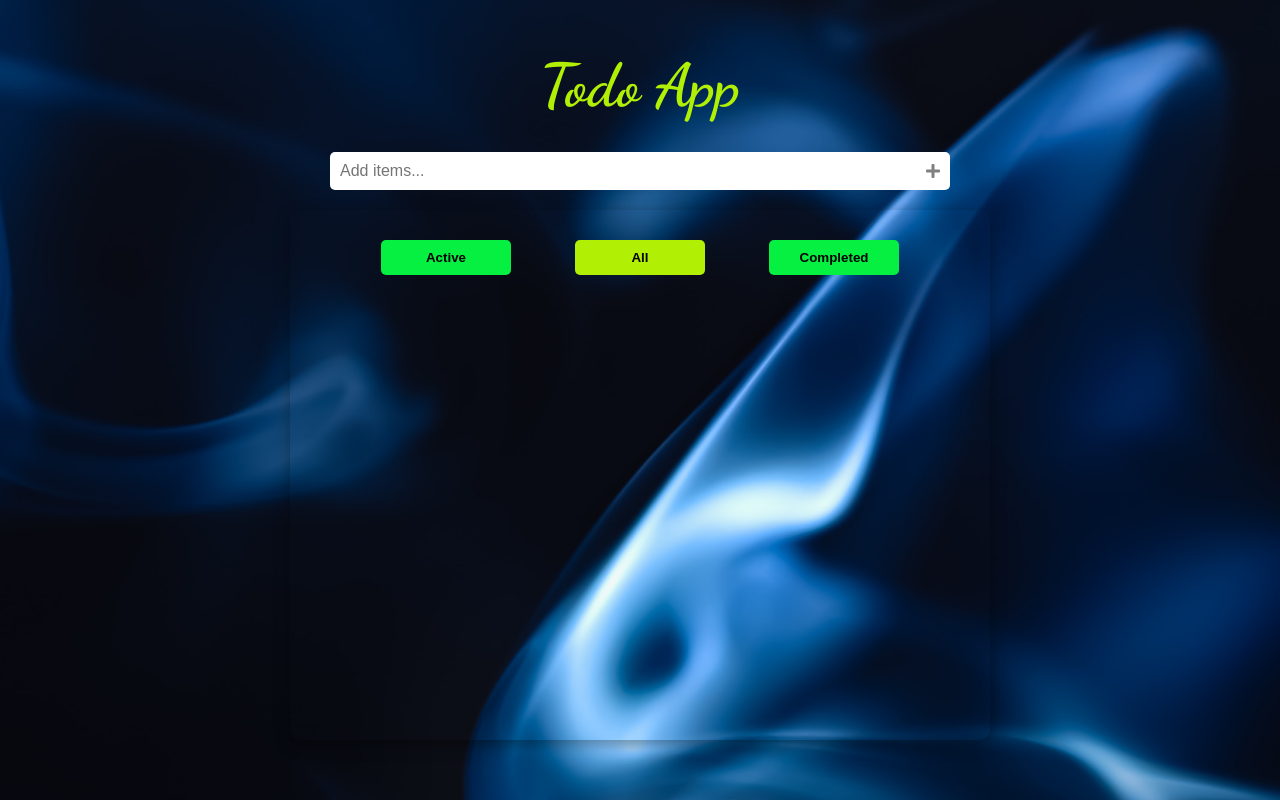
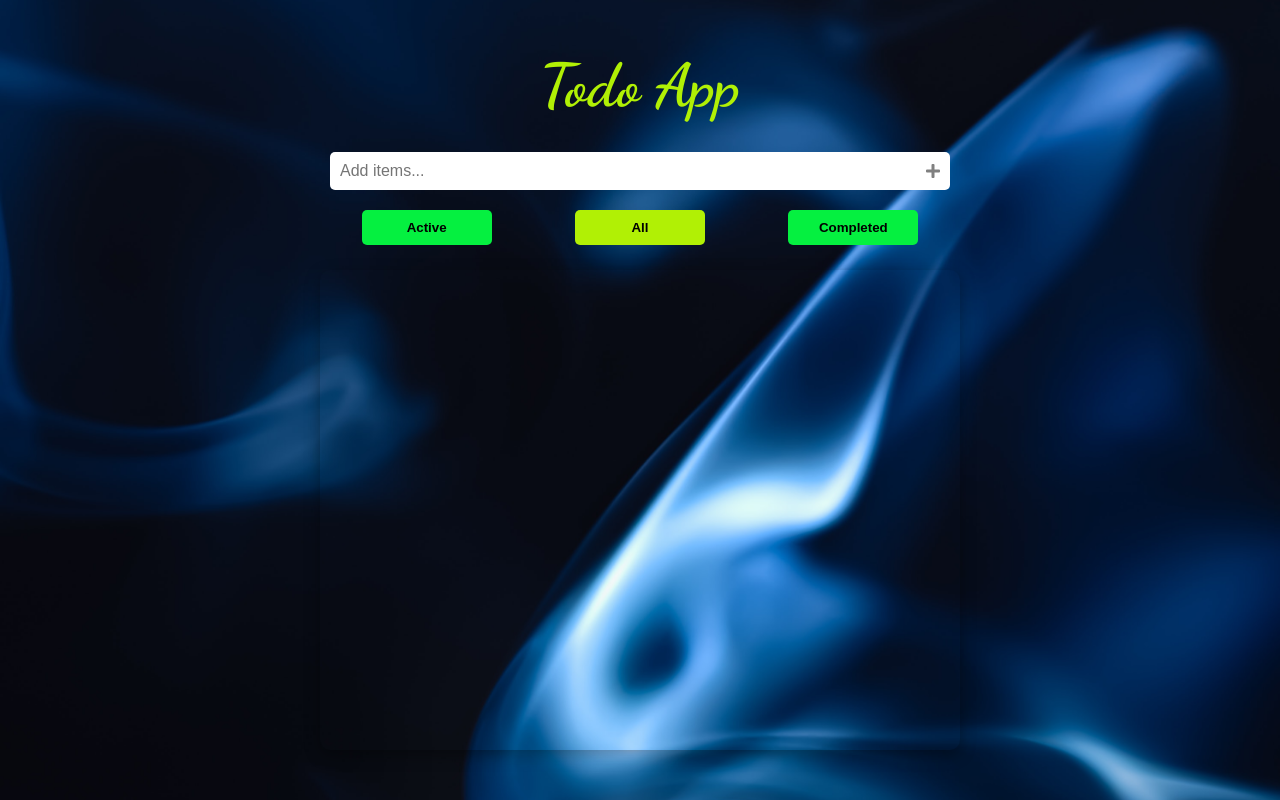
Before and after one commit to RincyPradeep/todo-app, a React (Create React App) app: page / in a window 1280 px wide. Built offline with nearby package versions, Linux system fonts and the light colour scheme; a web font is replaced by a local one.

Commit message:
button position changed

```diff
--- a/src/components/CreateTodo/CreateTodo.css
+++ b/src/components/CreateTodo/CreateTodo.css
@@ -12,7 +12,7 @@
   padding-top:50px;
   padding-bottom:50px;
 }
-.app-content{
+/* .app-content{
     width:700px;
     height:84vh;
     box-shadow: rgba(0, 0, 0, 0.35) 0px 5px 15px;
@@ -26,7 +26,7 @@
   }
   .app-content::-webkit-scrollbar{
     display: none;
-  }
+  } */
 
   .content-wraper h1{
     /* font-family: "Goblin One",cursive; */
--- a/src/components/CreateTodo/CreateTodo.jsx
+++ b/src/components/CreateTodo/CreateTodo.jsx
@@ -113,10 +113,10 @@ const editItem = (index) =>{
                     }
                 </div>
             </div>
-            <div className="app-content" data-aos="fade-right">
+
               <TodoList todoArr={todoArr} checkedItem={checkedItem}
                       deleteItem={deleteItem} editItem={editItem} />
-            </div>
+
     </div>
     )
 }
--- a/src/components/TodoList/TodoList.css
+++ b/src/components/TodoList/TodoList.css
@@ -1,5 +1,5 @@
 .items-container{
-    width:80%;
+    width:50%;
 }
 .items{
     display: flex;
@@ -10,6 +10,7 @@
     border-radius: 5px;
     justify-content: space-between;
     align-items: center;
+    width: 80%;
   }
   .items:hover{
     background: rgb(165, 213, 235);
@@ -30,7 +31,7 @@
 }
 .list-buttons{
   display: flex;
-  justify-content: space-between;
+  justify-content: space-around;
   margin-top:5px;
   margin-bottom:20px;
 }
@@ -51,9 +52,26 @@
 .list-buttons .changebg{
   background: rgb(177, 240, 5);
 }
+.app-content{
+  width:100%;
+  height:60vh;
+  box-shadow: rgba(0, 0, 0, 0.35) 0px 5px 15px;
+  display: flex;
+  flex-direction: column;
+  align-items: center;
+  border-radius: 10px;
+  padding: 20px;
+  overflow-y: auto;
+}
+.app-content::-webkit-scrollbar{
+  display: none;
+}
 
 @media (max-width: 1090px){
   .list-buttons .button{
     width:100px;
   }
+  .items{
+    width:100%;
+  }
 }
--- a/src/components/TodoList/TodoList.jsx
+++ b/src/components/TodoList/TodoList.jsx
@@ -85,11 +85,11 @@ function TodoList(props) {
             <button className={category === "All" ? "changebg button" : "button"} onClick={displayAll} autoFocus>All</button>
             <button className={category === "Completed" ? "changebg button" : "button"} onClick={displayCompleted}>Completed</button>
           </div>
-
+          <div className="app-content" data-aos="fade-right">
              {category === 'All' && allItems}
              {category === 'Completed' && completedItems}
              {category === 'Active' && activeItems}
-
+          </div>
         </div>
     )
 }
```
